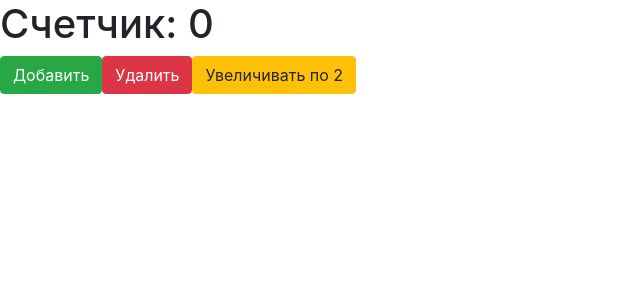
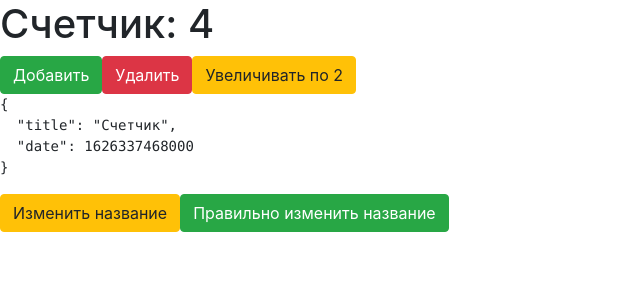
Before and after one commit to mytrofanov/Hook, a React (Create React App) app: page /state in a window 1280 px wide. Shown: the top 300 px of the page, without its empty margins (0-640 px from the left). Built offline with nearby package versions, Linux system fonts and the light colour scheme.

Commit message:
Hook - useState Вынес в отдельный файл

```diff
--- a/src/App.js
+++ b/src/App.js
@@ -1,27 +1,15 @@
 import React, {useState} from "react";
 import './App.css';
+import State from "./state/State";
 
 function App() {
-    const [counter, setCounter] = useState(0)
 
-    function add  () {
-        setCounter (counter+1)
-    }
-    function reduction () {
-        setCounter(counter-1)
-    }
-    function double () {
-        setCounter(prev => prev +1)
-        setCounter(prev => prev +1) //только обращаясь к предыдущему состоянию можно вызвать useState два раза
-    }
-  return (
-    <div>
-  <h1>Счетчик: {counter}</h1>
-      <button onClick={add} className="btn btn-success">Добавить</button>
-      <button onClick={reduction} className="btn btn-danger">Удалить</button>
-      <button onClick={double} className="btn btn-warning">Увеличивать по 2</button>
-    </div>
-  );
+
+    return (
+        <div>
+           <State/>
+        </div>
+    );
 }
 
 export default App;
--- /dev/null
+++ b/src/state/State.js
@@ -0,0 +1,71 @@
+import React, {useState} from "react";
+
+
+function State() {
+
+    function computeCounter() {
+        console.log("Here we have some calculations")   //для демонстрации сколько раз рендериться функция
+        return Math.trunc(Math.random() * 20)
+    }
+
+    // const [counter, setCounter] = useState(0) - так функция computeCounter будет рендериться полностью т.е. и console.log
+    // и вычисления, даже если это нам не нужно
+
+    const [counter, setCounter] = useState(() => {
+        return computeCounter()                  // так мы экономим на вычислениях, рендерим только вычисления return Math.trunc(Math.random()*20)
+    })
+
+    function add() {
+        setCounter(counter + 1)
+        setCounter(counter + 1) //эта строка не будет рендериться, будет прирост только на +1
+    }
+
+    function reduction() {
+        setCounter(counter - 1)
+    }
+
+    function double() {
+        setCounter(prev => prev + 1)
+        setCounter(prev => prev + 1) //только обращаясь к предыдущему состоянию можно вызвать useState два раза
+    }
+
+    // обрабатываем объекты
+    let [state, setState] = useState(
+        {
+            title: 'Счетчик',
+            date: Date.now()
+        }
+    )
+    function updateTitle () {
+       setState(prev=>{
+           return {
+               ...state,  //мы просим вернуть весь объект
+               title: 'Новое название' // и изменить только эту строку
+           }
+       })
+    }
+    // обрабатываем объекты
+
+
+
+    return (
+        <div>
+            <h1>Счетчик: {counter}</h1>
+            <button onClick={add} className="btn btn-success">Добавить</button>
+            <button onClick={reduction} className="btn btn-danger">Удалить</button>
+            <button onClick={double} className="btn btn-warning">Увеличивать по 2</button>
+
+
+            <pre>
+                {JSON.stringify(state, null, 2)}
+            </pre>
+            <button onClick={()=>setState({title:'новое название'})} //так мы меняем весь объект удаляя дату
+                    className="btn btn-warning">Изменить название</button>
+
+            <button onClick={updateTitle} //так мы меняем только название
+                    className="btn btn-success">Правильно изменить название</button>
+        </div>
+    );
+}
+
+export default State;
```
